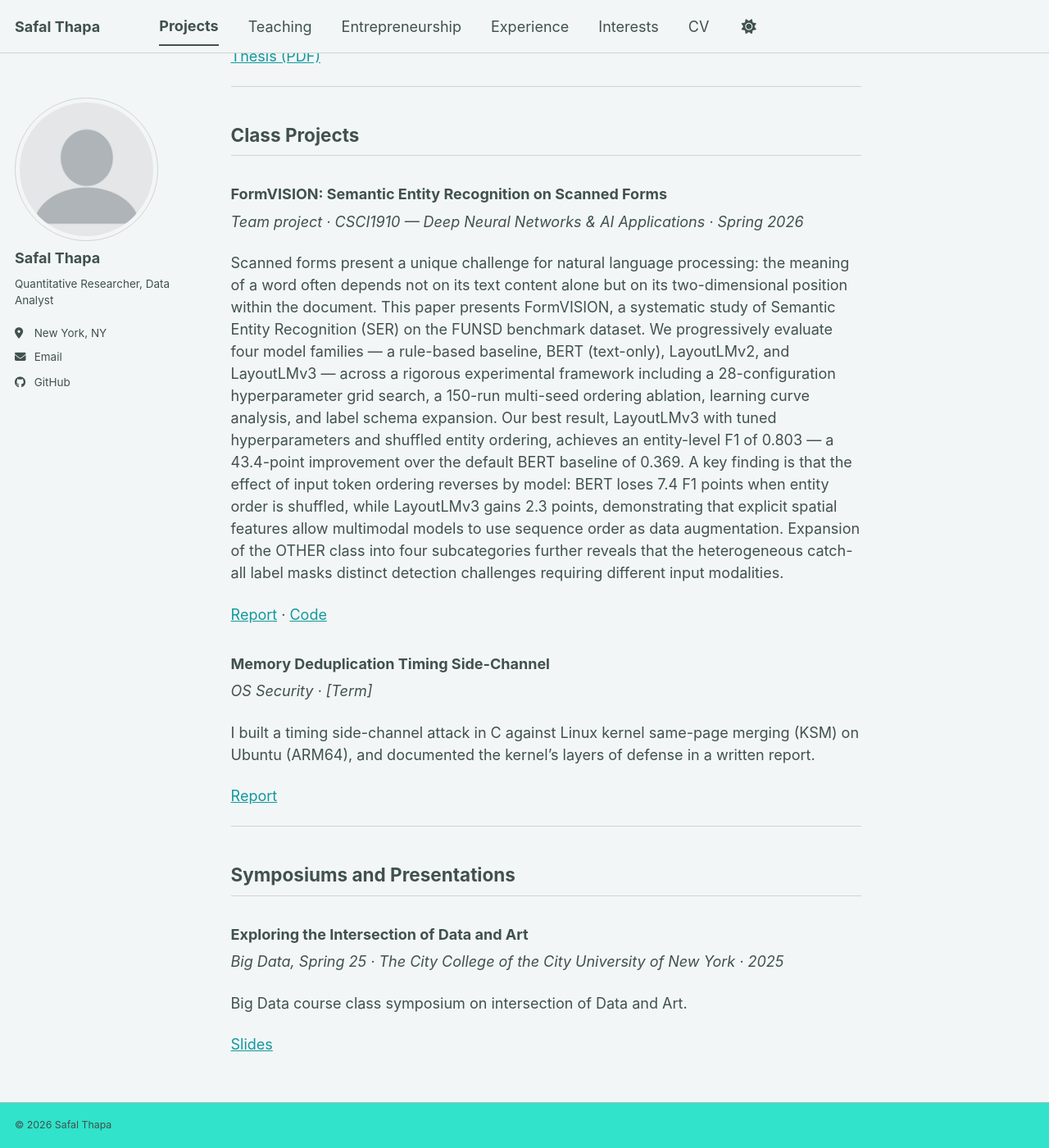
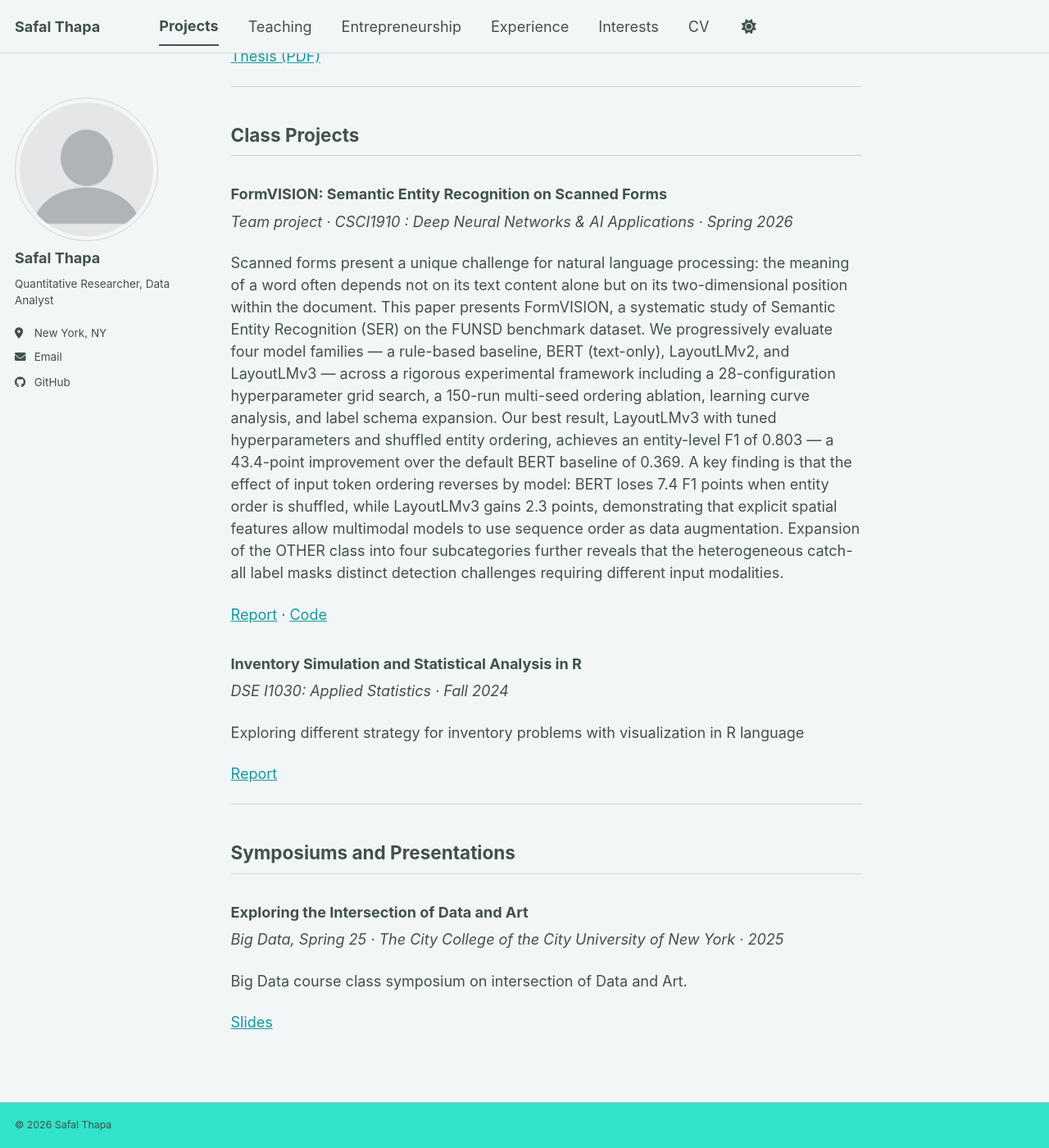
Before and after one commit to SafalThapa17/safalthapa.github.io, a Jekyll site: the page built from _pages/projects.md, in a window 1280 px wide and 1400 px high, scrolled down 1278 px. Shown: the whole window at 82% size. Built offline with Jekyll 4.4.1, drawn with Linux system fonts in a browser that asks for light colours; a script bundle is joined from its source files by our own code; a style sheet for code colours, icons or effects is not loaded.

Commit message:
Update project titles and descriptions in projects.md

```diff
--- a/_pages/projects.md
+++ b/_pages/projects.md
@@ -31,19 +31,19 @@ Partial least squares showed a significant brain–behavior relationship (r = 0.
 ## Class Projects
 
 ### FormVISION: Semantic Entity Recognition on Scanned Forms
-*Team project · CSCI1910 — Deep Neural Networks & AI Applications · Spring 2026*
+*Team project · CSCI1910 : Deep Neural Networks & AI Applications · Spring 2026*
 
 Scanned forms present a unique challenge for natural language processing: the meaning of a word often depends not on its text content alone but on its two-dimensional position within the document. This paper presents FormVISION, a systematic study of Semantic Entity Recognition (SER) on the FUNSD benchmark dataset. We progressively evaluate four model families — a rule-based baseline, BERT (text-only), LayoutLMv2, and LayoutLMv3 — across a rigorous experimental framework including a 28-configuration hyperparameter grid search, a 150-run multi-seed ordering ablation, learning curve analysis, and label schema expansion. Our best result, LayoutLMv3 with tuned hyperparameters and shuffled entity ordering, achieves an entity-level F1 of 0.803 — a 43.4-point improvement over the default BERT baseline of 0.369. A key finding is that the effect of input token ordering reverses by model: BERT loses 7.4 F1 points when entity order is shuffled, while LayoutLMv3 gains 2.3 points, demonstrating that explicit spatial features allow multimodal models to use sequence order as data augmentation. Expansion of the OTHER class into four subcategories further reveals that the heterogeneous catch-all label masks distinct detection challenges requiring different input modalities.
 
 [Report](https://github.com/SafalThapa17/formVision/blob/8881070fe0b7374b440d8e795c834119ced0da78/reports/final_report.md) · [Code](https://github.com/SafalThapa17/formVision/tree/8881070fe0b7374b440d8e795c834119ced0da78/notebooks/experiments)
 
 
-### Memory Deduplication Timing Side-Channel
-*OS Security · [Term]*
+### Inventory Simulation and Statistical Analysis in R
+*DSE I1030: Applied Statistics · Fall 2024*
 
-I built a timing side-channel attack in C against Linux kernel same-page merging (KSM) on Ubuntu (ARM64), and documented the kernel's layers of defense in a written report.
+Exploring different strategy for inventory problems with visualization in R language
 
-[Report](LINK)
+[Report](https://github.com/SafalThapa17/InventorySimulation-and-Statistical-Analysis/blob/92d847d738c3339e233dc9261a29c663feef930b/Safal_Thapa_Project%201_Part_.pdf)
 
 ---
 
```
